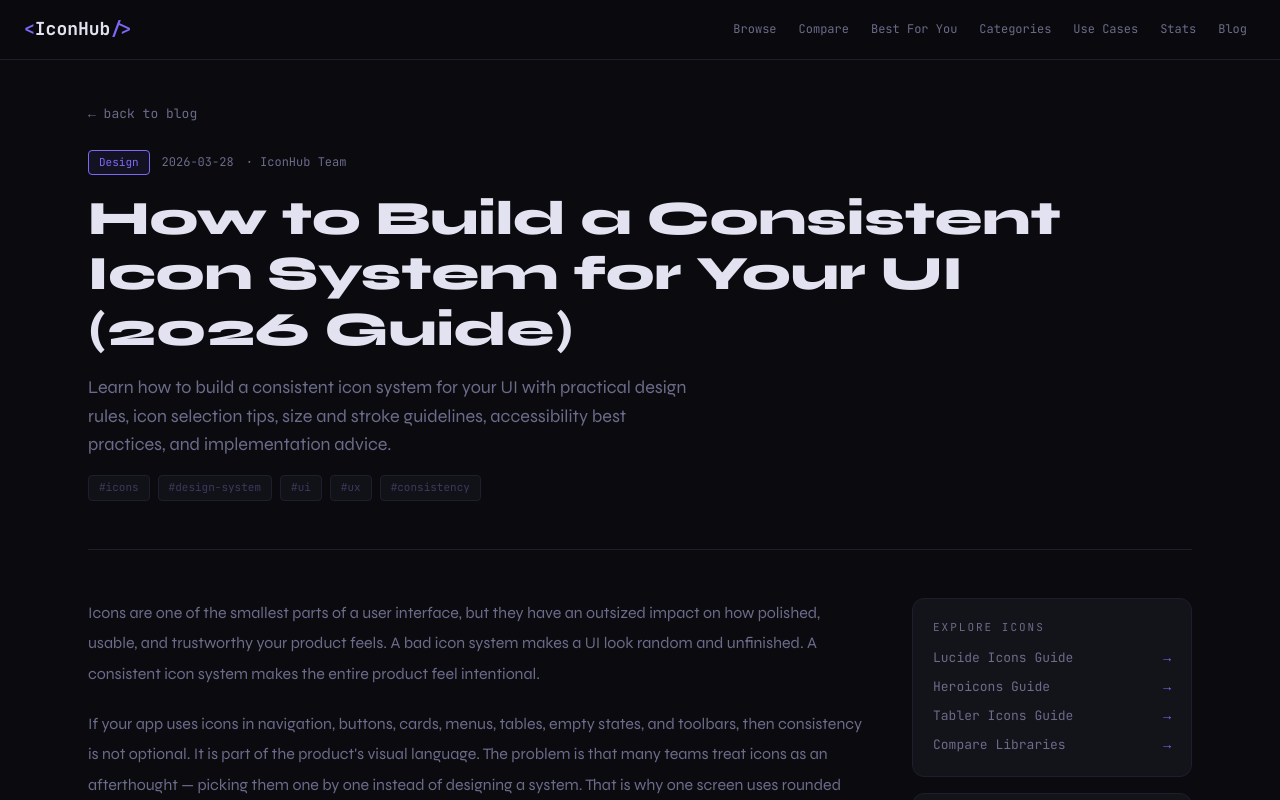
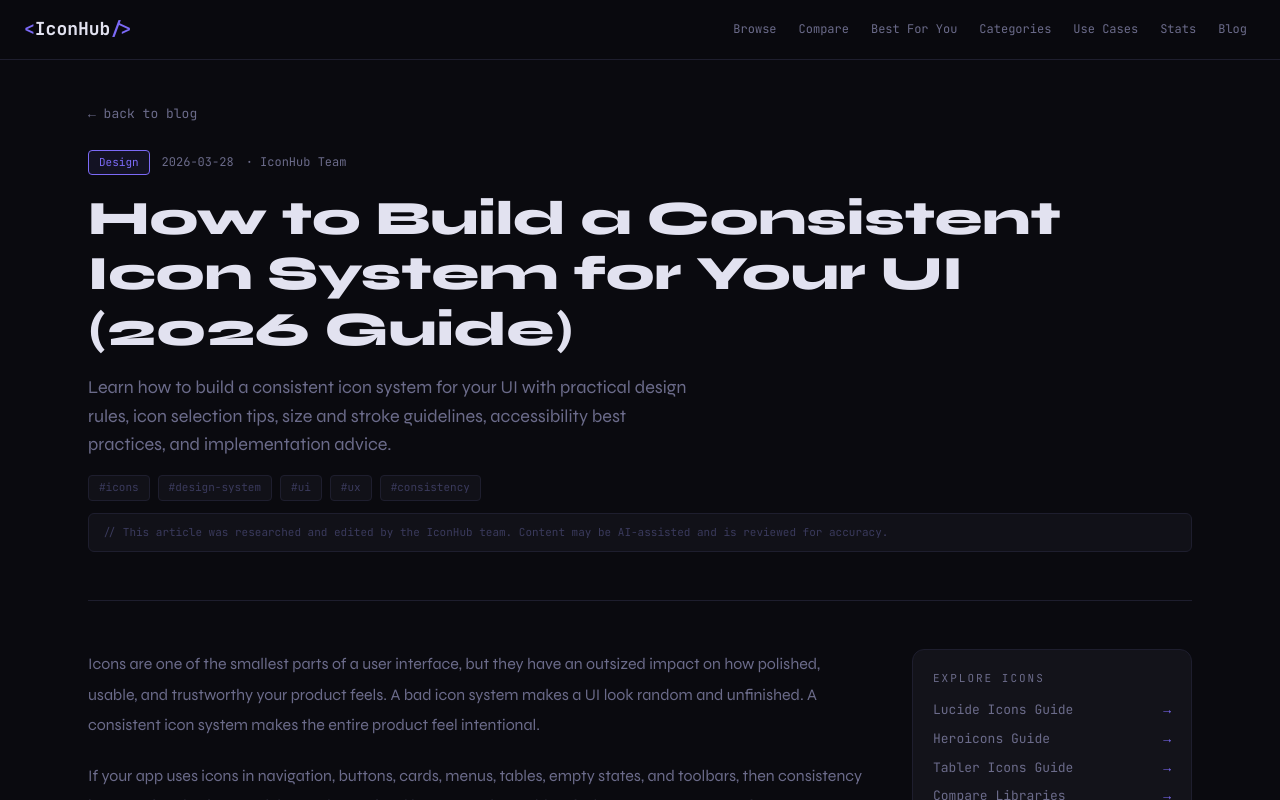
Before and after one commit to sg-2512/icon-hub, a Next.js app: page /blog/how-to-build-consistent-icon-system in a window 1280 px wide. Shown: the top 800 px of the page. Built offline with nearby package versions, Linux system fonts and the light colour scheme.

Commit message:
ai disclosure added in app/blog/[slug]/page.tsx

```diff
--- a/app/blog/[slug]/page.tsx
+++ b/app/blog/[slug]/page.tsx
@@ -203,6 +203,22 @@ export default async function BlogPostPage({ params }: { params: Promise<{ slug:
             ))}
           </div>
         )}
+
+        {/* AI Disclosure */}
+        <div style={{
+          background: 'var(--bg-secondary)',
+          border: '1px solid var(--border)',
+          borderRadius: '6px',
+          padding: '10px 14px',
+          marginTop: '12px',
+          fontSize: '11px',
+          color: 'var(--text-dim)',
+          fontFamily: 'JetBrains Mono, monospace',
+        }}>
+          // This article was researched and edited by the IconHub team.
+          Content may be AI-assisted and is reviewed for accuracy.
+        </div>
+
       </section>
 
       <div style={{ display: 'grid', gridTemplateColumns: '1fr 280px', gap: '48px', alignItems: 'flex-start' }}>
```
